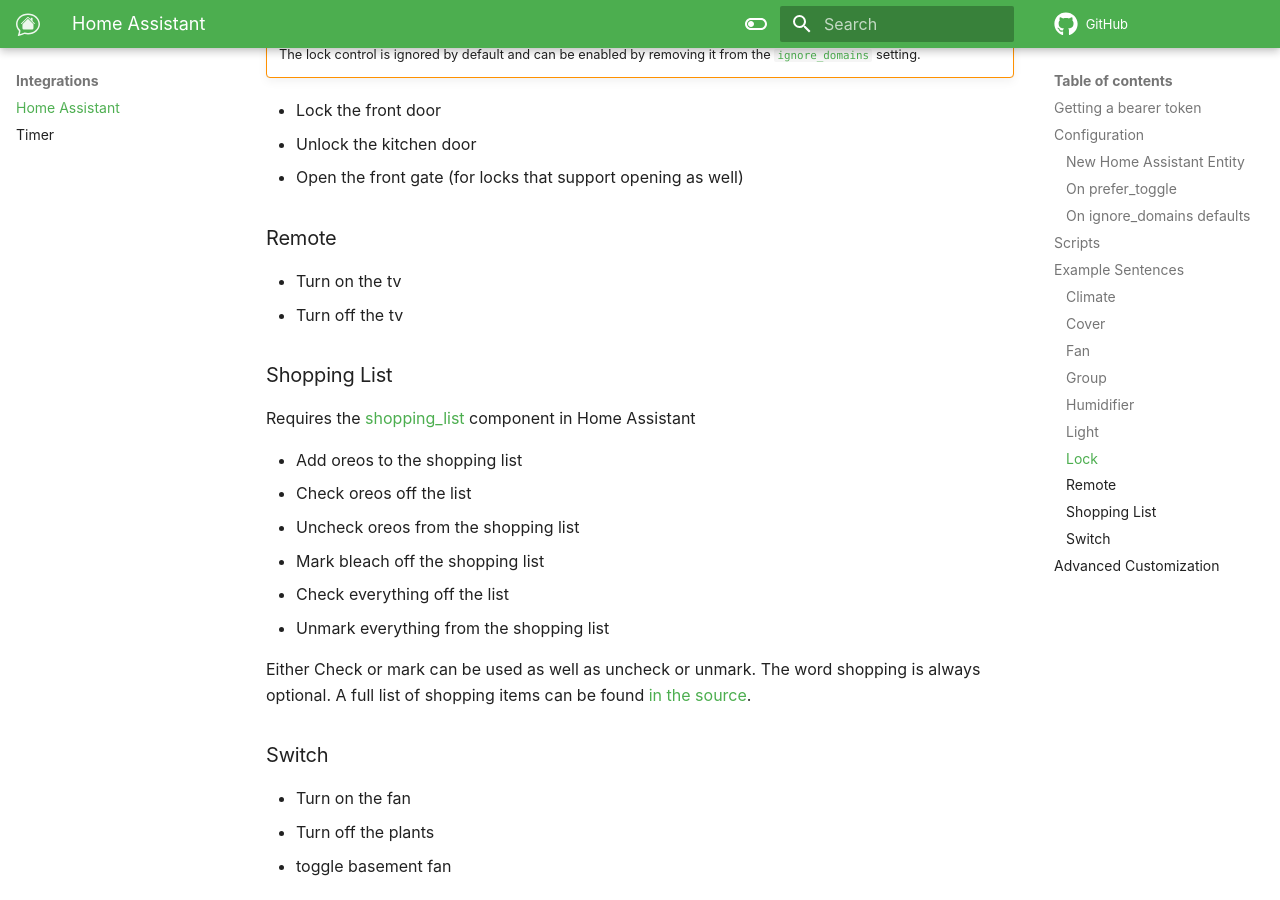
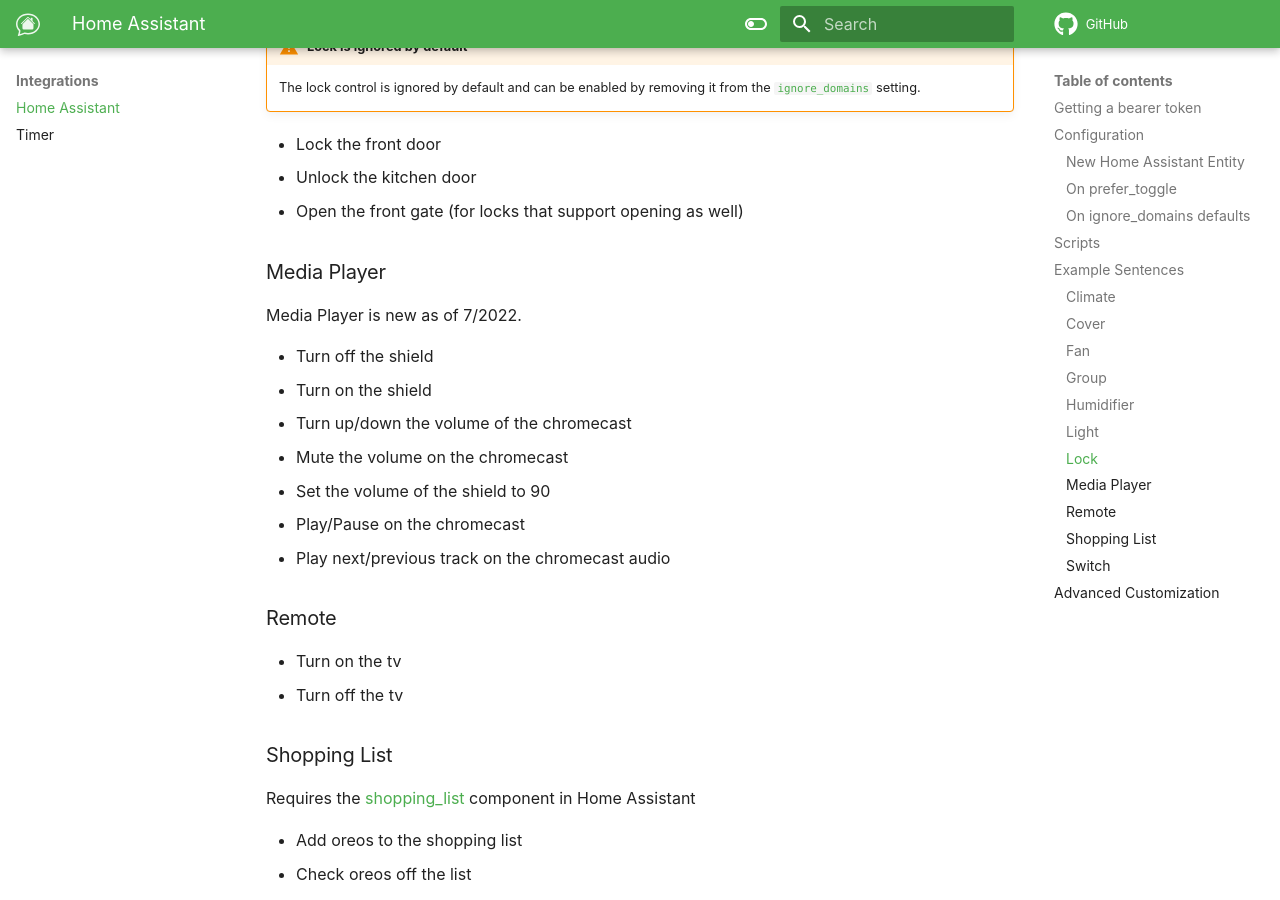
Before and after one commit to JarvyJ/HomeIntent, an MkDocs documentation site: the page built from docs/docs/integrations/home-assistant.md, in a window 1280 px wide and 900 px high, scrolled down 5015 px. Built offline with MkDocs 1.6.1 and Material for MkDocs 9.7.7, drawn with Linux system fonts in a browser that asks for light colours; comment, search, counter and statistics services are not loaded; some of the changed text lies outside the part shown.

Commit message:
Home Intent: Small changes to the media_player and docs update (#453)
* Add Media Player to docs

* Added an optional the to the sentences before the media_player name

* Update installation instructions

```diff
--- a/docs/docs/integrations/home-assistant.md
+++ b/docs/docs/integrations/home-assistant.md
@@ -39,6 +39,7 @@ Currently `prefer_toggle` is only used for the following:
   * fan
   * humidifier
   * light
+  * media player
   * remote
   * switch
 
@@ -169,6 +170,18 @@ A full list of colors can be found [in the source](https://github.com/JarvyJ/Hom
   * Unlock the kitchen door
   * Open the front gate (for locks that support opening as well)
 
+### Media Player
+
+Media Player is new as of 7/2022.
+
+  * Turn off the shield
+  * Turn on the shield
+  * Turn up/down the volume of the chromecast
+  * Mute the volume on the chromecast
+  * Set the volume of the shield to 90
+  * Play/Pause on the chromecast
+  * Play next/previous track on the chromecast audio
+
 ### Remote
 
   * Turn on the tv
@@ -208,6 +221,7 @@ The various Home Assistant sub components can also be customized further using [
   * Humidifier: `/config/customizations/home_assistant/humidifier.yaml`
   * Lights: `/config/customizations/home_assistant/light.yaml`
   * Locks: `/config/customizations/home_assistant/lock.yaml`
+  * Media Player: `/config/customization/home_assistant/media_player.yaml`
   * Remote: `/config/customizations/home_assistant/remote.yaml`
   * Shopping List: `/config/customizations/home_assistant/shopping_list.yaml`
   * Switches: `/config/customizations/home_assistant/switch.yaml`
```
Also changed, not shown: docs/docs/getting-started/installation.md (+1 -1 lines), 1 other file.
